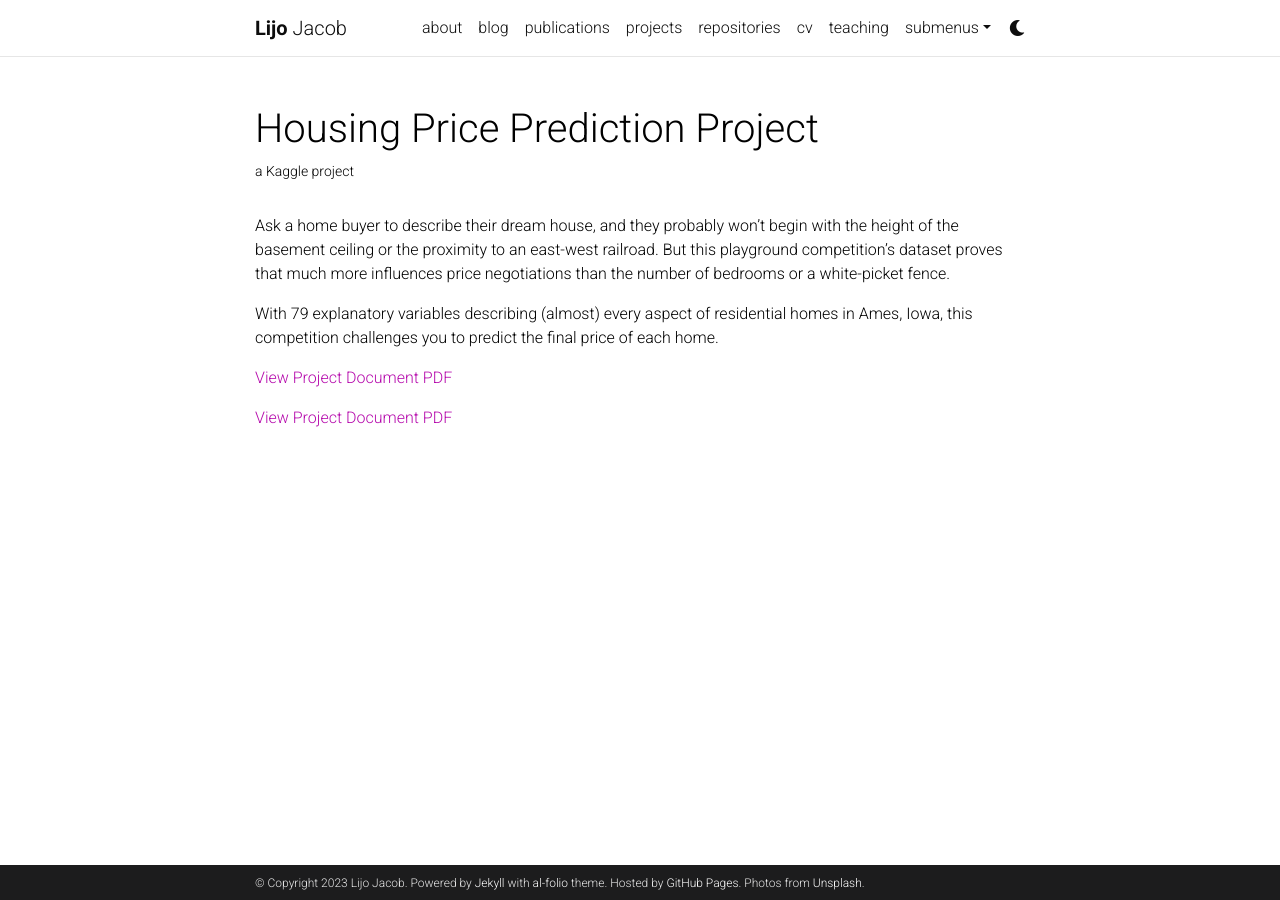
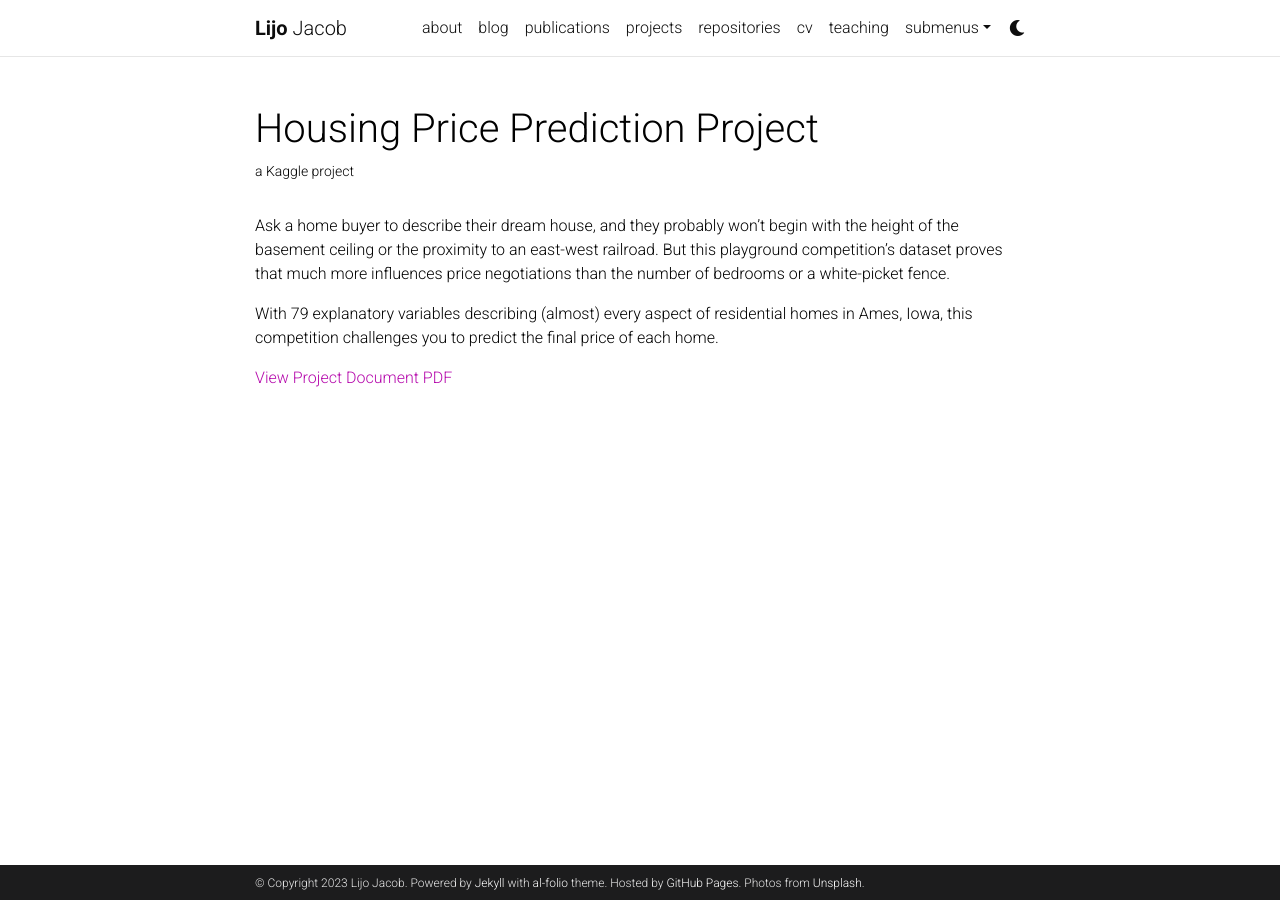
Before and after one commit to lijojacob12/lijojacob12.github.io, a Jekyll site: the page built from _projects/HousingProject.md, in a window 1280 px wide. Built offline with Jekyll 4.4.1, drawn with Linux system fonts in a browser that asks for light colours; comment, search, counter and statistics services are not loaded; a style sheet for code colours, icons or effects is not loaded.

Commit message:
commita1

```diff
--- a/_projects/HousingProject.md
+++ b/_projects/HousingProject.md
@@ -12,5 +12,3 @@ Ask a home buyer to describe their dream house, and they probably won't begin wi
 With 79 explanatory variables describing (almost) every aspect of residential homes in Ames, Iowa, this competition challenges you to predict the final price of each home.
 
 [View Project Document PDF](https://github.com/lijojacob12/lijojacob12.github.io/blob/a1a8727a9e0b6a75cada9466350d79798c888533/assets/pdf/ProjectDocument.pdf)
-
-[View Project Document PDF](assets/pdf/ProjectDocument.pdf)
```
